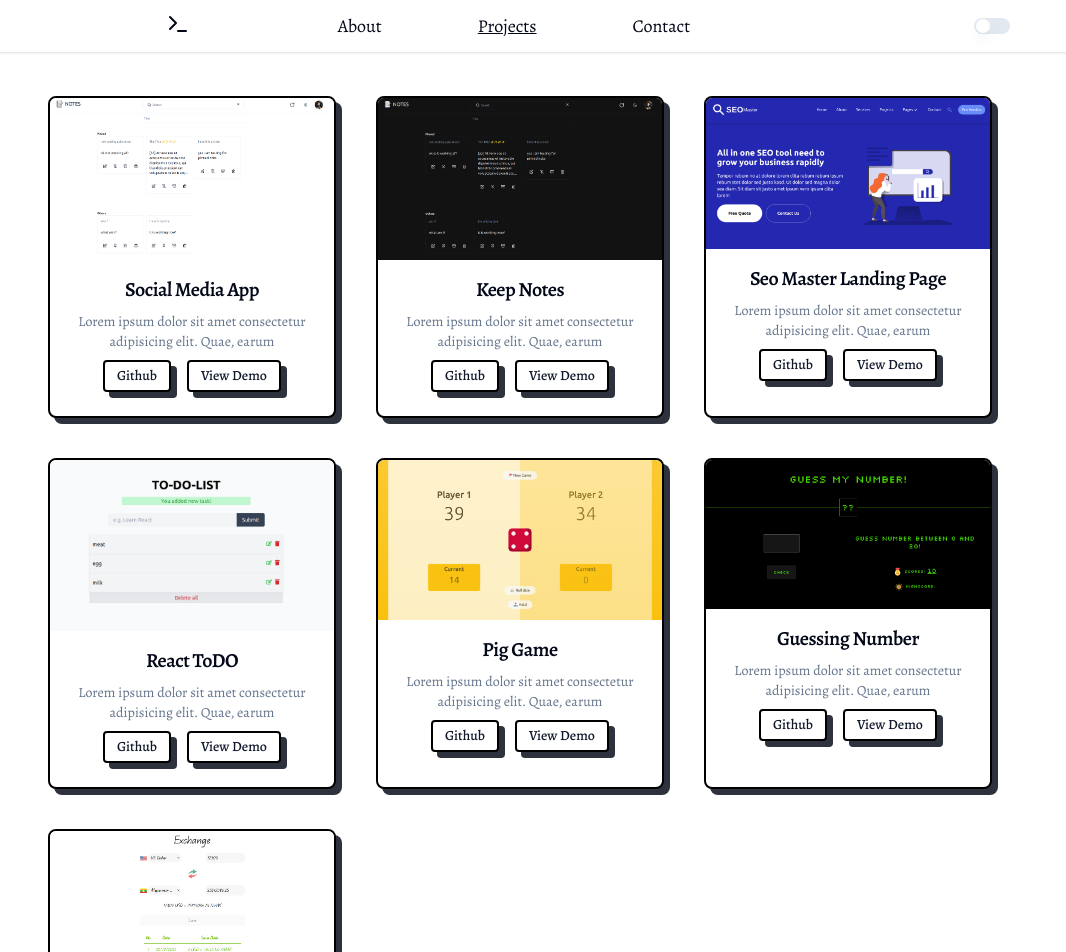
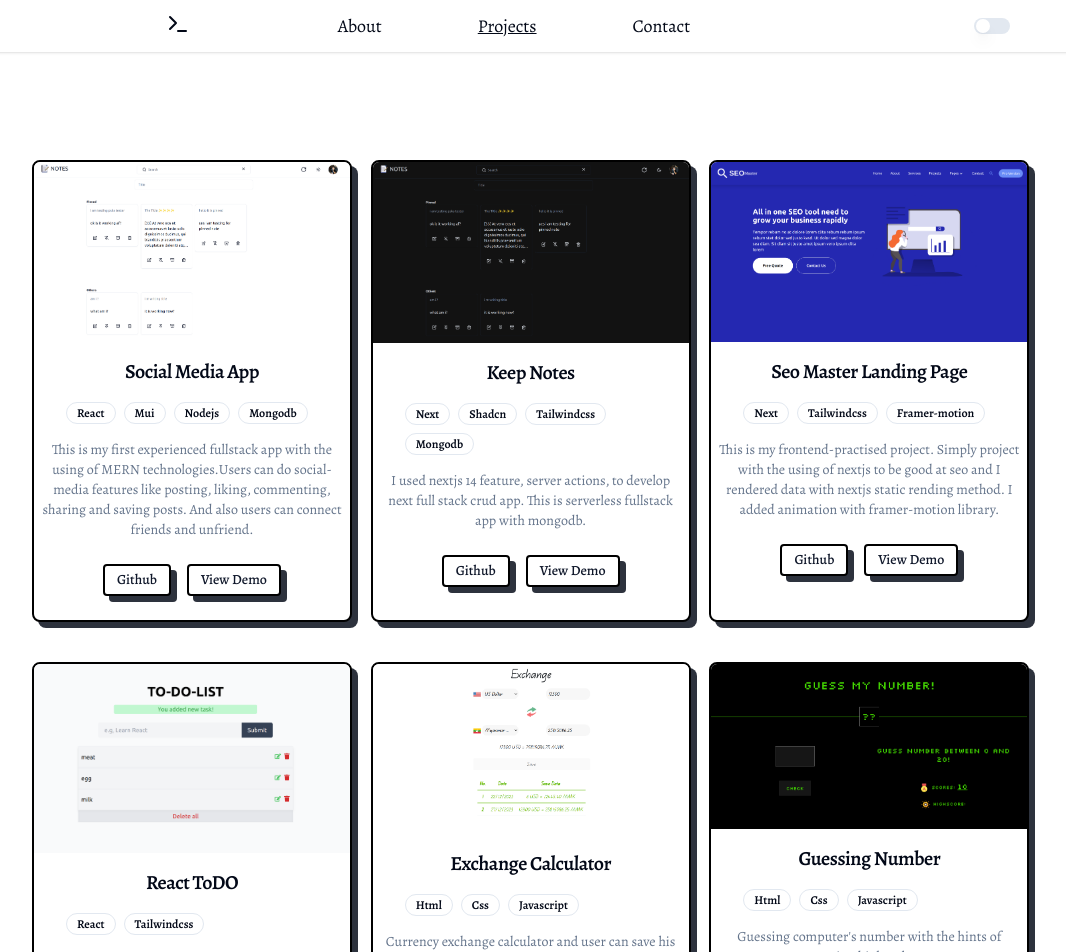
Before and after one commit to PhyuSinKhantAung/phyusinkhantaung, a Next.js app: page /projects in a window 1280 px wide. Shown: the top 952 px of the page, without its empty margins (120-1186 px from the left). Built offline with nearby package versions, Linux system fonts and the light colour scheme.

Commit message:
filled data

```diff
--- a/components/Contact.tsx
+++ b/components/Contact.tsx
@@ -52,7 +52,7 @@ const Contact = () => {
             {SocialsData.data.map((social: Social) => (
               <a
                 href={social.link}
-                target='_blank'
+                target="_blank"
                 key={social.id}
                 className="flex gap-x-2 mb-5 items-center"
               >
--- a/components/Projects.tsx
+++ b/components/Projects.tsx
@@ -1,3 +1,4 @@
+'use client';
 import React from 'react';
 import {
   Card,
@@ -10,6 +11,8 @@ import {
 import Image from 'next/image';
 import { Button } from './ui/button';
 import ProjectsData from '@/data/projects.json';
+import { Badge } from '@/components/ui/badge';
+import { TypeAnimation } from 'react-type-animation';
 
 interface Project {
   id: string;
@@ -18,16 +21,36 @@ interface Project {
   repo_link: string;
   demo_link: string;
   image: string;
+  used_technologies: Array<UsedTechnology>;
+}
+interface UsedTechnology {
+  id: string;
+  name: string;
 }
 
 const Projects = () => {
   return (
-    <div className="md:max-w-[80%] mx-auto p-2 my-5 md:flex items-center">
-      <div className="grid lg:grid-cols-6 md:grid-cols-4 grid-cols-2 gap-10 mx-auto p-4">
+    <div>
+      <div className="flex justify-center items-center">
+        <TypeAnimation
+          sequence={[`The projects I've developed. `, 1000, '', 1000]}
+          wrapper="span"
+          speed={20}
+          style={{
+            fontSize: '1.9em',
+            display: 'inline-block',
+            fontWeight: 700,
+            margin: '2rem 0 2rem',
+          }}
+          repeat={Infinity}
+        />
+      </div>
+      <div className="md:max-w-[80%] mx-auto p-2 mb-5 md:flex items-center">
+        <div className="grid xl:grid-cols-6 md:grid-cols-4 grid-cols-2 gap-10 mx-auto p-4">
           {ProjectsData.data.map((project: Project) => (
             <Card
               key={project.id}
-            className="w-full md:w-72 md:col-span-2 col-span-full
+              className="w-full lg:w-80 md:w-72 md:col-span-2 col-span-full
              border-2 border-solid border-black dark:border-[#c8cace]
              shadow-[6px_6px_#2d323d] dark:shadow-[6px_6px_#c8cace]"
             >
@@ -43,8 +66,19 @@ const Projects = () => {
               <CardTitle className="text-center text-xl">
                 {project.title}
               </CardTitle>
-            <CardContent className="text-center p-2">
-              <CardDescription>{project.description}</CardDescription>
+
+              <CardContent className="m-0 py-2">
+                {project.used_technologies.map((item: UsedTechnology) => (
+                  <Badge variant="outline" key={item.id} className="ml-2 mt-2">
+                    {item.name}
+                  </Badge>
+                ))}
+              </CardContent>
+
+              <CardContent className="text-center px-2">
+                <CardDescription className="mt-2">
+                  {project.description}
+                </CardDescription>
               </CardContent>
               <CardFooter>
                 <div className="flex gap-x-4 justify-center items-center mx-auto">
@@ -64,6 +98,7 @@ const Projects = () => {
           ))}
         </div>
       </div>
+    </div>
   );
 };
 
--- /dev/null
+++ b/components/ui/badge.tsx
@@ -0,0 +1,36 @@
+import * as React from "react"
+import { cva, type VariantProps } from "class-variance-authority"
+
+import { cn } from "@/lib/utils"
+
+const badgeVariants = cva(
+  "inline-flex items-center rounded-full border px-2.5 py-0.5 text-xs font-semibold transition-colors focus:outline-none focus:ring-2 focus:ring-ring focus:ring-offset-2",
+  {
+    variants: {
+      variant: {
+        default:
+          "border-transparent bg-primary text-primary-foreground hover:bg-primary/80",
+        secondary:
+          "border-transparent bg-secondary text-secondary-foreground hover:bg-secondary/80",
+        destructive:
+          "border-transparent bg-destructive text-destructive-foreground hover:bg-destructive/80",
+        outline: "text-foreground",
+      },
+    },
+    defaultVariants: {
+      variant: "default",
+    },
+  }
+)
+
+export interface BadgeProps
+  extends React.HTMLAttributes<HTMLDivElement>,
+    VariantProps<typeof badgeVariants> {}
+
+function Badge({ className, variant, ...props }: BadgeProps) {
+  return (
+    <div className={cn(badgeVariants({ variant }), className)} {...props} />
+  )
+}
+
+export { Badge, badgeVariants }
--- a/data/projects.json
+++ b/data/projects.json
@@ -3,58 +3,161 @@
     {
       "id": "1",
       "title": "Social Media App",
-      "description": "Lorem ipsum dolor sit amet consectetur adipisicing elit. Quae, earum",
+      "description": "This is my first experienced fullstack app with the using of MERN technologies.Users can do social-media features like posting, liking, commenting, sharing and saving posts. And also users can connect friends and unfriend.  ",
       "repo_link": "https://github.com/PhyuSinKhantAung/social-media-app",
       "demo_link": "https://github.com/PhyuSinKhantAung/social-media-app",
-      "image": "/projects/keep-notes-light-mode.png"
+      "image": "/projects/keep-notes-light-mode.png",
+      "used_technologies": [
+        {
+          "id": "1",
+          "name": "React"
+        },
+        {
+          "id": "2",
+          "name": "Mui"
+        },
+        {
+          "id": "3",
+          "name": "Nodejs"
+        },
+        {
+          "id": "4",
+          "name": "Mongodb"
+        }
+      ]
     },
     {
       "id": "1",
       "title": "Keep Notes",
-      "description": "Lorem ipsum dolor sit amet consectetur adipisicing elit. Quae, earum",
+      "description": "I used nextjs 14 feature, server actions, to develop next full stack crud app. This is serverless fullstack app with mongodb.",
       "repo_link": "https://github.com/PhyuSinKhantAung/keep-notes",
       "demo_link": "https://keep-notes-six.vercel.app/notes",
-      "image": "/projects/keep-notes.png"
+      "image": "/projects/keep-notes.png",
+      "used_technologies": [
+        {
+          "id": "1",
+          "name": "Next"
+        },
+        {
+          "id": "2",
+          "name": "Shadcn"
+        },
+        {
+          "id": "3",
+          "name": "Tailwindcss"
+        },
+        {
+          "id": "4",
+          "name": "Mongodb"
+        }
+      ]
     },
     {
       "id": "1",
       "title": "Seo Master Landing Page",
-      "description": "Lorem ipsum dolor sit amet consectetur adipisicing elit. Quae, earum",
+      "description": "This is my frontend-practised project. Simply project with the using of nextjs to be good at seo and I rendered data with nextjs static rending method. I added animation with framer-motion library.",
       "repo_link": "https://github.com/PhyuSinKhantAung/seo-master",
       "demo_link": "https://seo-master.vercel.app",
-      "image": "/projects/seo-master.png"
+      "image": "/projects/seo-master.png",
+      "used_technologies": [
+        {
+          "id": "1",
+          "name": "Next"
+        },
+        {
+          "id": "2",
+          "name": "Tailwindcss"
+        },
+        {
+          "id": "3",
+          "name": "Framer-motion"
+        }
+      ]
     },
     {
       "id": "2",
       "title": "React ToDO",
-      "description": "Lorem ipsum dolor sit amet consectetur adipisicing elit. Quae, earum",
-      "repo_link": "https://to-do-list-teal-psi.vercel.app",
-      "demo_link": "https://github.com/PhyuSinKhantAung/to-do-list",
-      "image": "/projects/react-toDO.png"
+      "description": "This is react practised app, just a todo app. I used localstorage to store user's data",
+      "repo_link": "https://github.com/PhyuSinKhantAung/to-do-list",
+      "demo_link": "https://to-do-list-teal-psi.vercel.app",
+      "image": "/projects/react-toDO.png",
+      "used_technologies": [
+        {
+          "id": "1",
+          "name": "React"
+        },
+        {
+          "id": "2",
+          "name": "Tailwindcss"
+        }
+      ]
     },
+
     {
       "id": "3",
-      "title": "Pig Game",
-      "description": "Lorem ipsum dolor sit amet consectetur adipisicing elit. Quae, earum",
-      "repo_link": "https://generate-the-dice.vercel.app",
-      "demo_link": "'https://github.com/PhyuSinKhantAung/generate-the-dice",
-      "image": "/projects/pig-game.png"
+      "title": "Exchange Calculator",
+      "description": "Currency exchange calculator and user can save his or her exchange data as a history.",
+      "repo_link": "https://github.com/PhyuSinKhantAung/exchange-currency",
+      "demo_link": "https://exchange-currency-three.vercel.app",
+      "image": "/projects/exchange-calculator.png",
+      "used_technologies": [
+        {
+          "id": "1",
+          "name": "Html"
+        },
+        {
+          "id": "2",
+          "name": "Css"
+        },
+        {
+          "id": "3",
+          "name": "Javascript"
+        }
+      ]
     },
     {
       "id": "4",
       "title": "Guessing Number",
-      "description": "Lorem ipsum dolor sit amet consectetur adipisicing elit. Quae, earum",
+      "description": "Guessing computer's number with the hints of getting high or low.",
       "repo_link": "https://github.com/PhyuSinKhantAung/guess-my-number",
       "demo_link": "https://guess-my-number-cyan.vercel.app",
-      "image": "/projects/guessing-number.png"
+      "image": "/projects/guessing-number.png",
+      "used_technologies": [
+        {
+          "id": "1",
+          "name": "Html"
+        },
+        {
+          "id": "2",
+          "name": "Css"
+        },
+        {
+          "id": "3",
+          "name": "Javascript"
+        }
+      ]
     },
     {
       "id": "5",
-      "title": "Exchange Calculator",
-      "description": "Lorem ipsum dolor sit amet consectetur adipisicing elit. Quae, earum",
-      "repo_link": "https://github.com/PhyuSinKhantAung/exchange-currency",
-      "demo_link": "https://exchange-currency-three.vercel.app",
-      "image": "/projects/exchange-calculator.png"
+      "title": "Pig Game",
+      "description": "This game will have to participate two users. Player 1 had to dice repeatedly and the result he got will be added with the old ones. But once he got the result one he will lose his all results. And the player two's turn will be.",
+      "repo_link": "https://github.com/PhyuSinKhantAung/generate-the-dice",
+      "demo_link": "https://generate-the-dice.vercel.app",
+      "image": "/projects/pig-game.png",
+      "used_technologies": [
+        {
+          "id": "1",
+          "name": "Html"
+        },
+        {
+          "id": "2",
+          "name": "Css"
+        },
+        {
+          "id": "3",
+          "name": "Javascript"
+        }
+      ]
     }
   ]
 }
--- a/tailwind.config.js
+++ b/tailwind.config.js
@@ -13,7 +13,20 @@ module.exports = {
       center: true,
       padding: "2rem",
       screens: {
-        "2xl": "1400px",
+        // 'sm': '640px',
+        // // => @media (min-width: 640px) { ... }
+
+        // 'md': '768px',
+        // // => @media (min-width: 768px) { ... }
+
+        // 'lg': '1024px',
+        // // => @media (min-width: 1024px) { ... }
+
+        // 'xl': '1280px',
+        // // => @media (min-width: 1280px) { ... }
+
+        // '2xl': '1536px',
+        // // => @media (min-width: 1536px) { ... }
       },
     },
     extend: {
```
Also changed, not shown: components/AboutMe.tsx (+18 -4 lines), public/me.jpg (added), public/projects/seo-master.png. Lines whose indentation alone changed are shown as unchanged.
